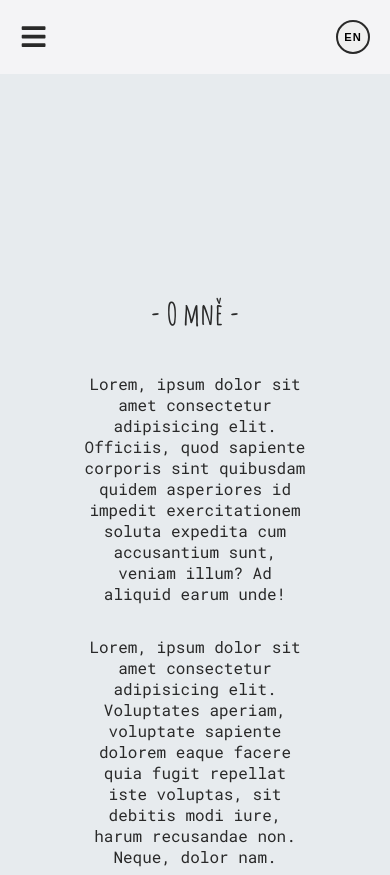
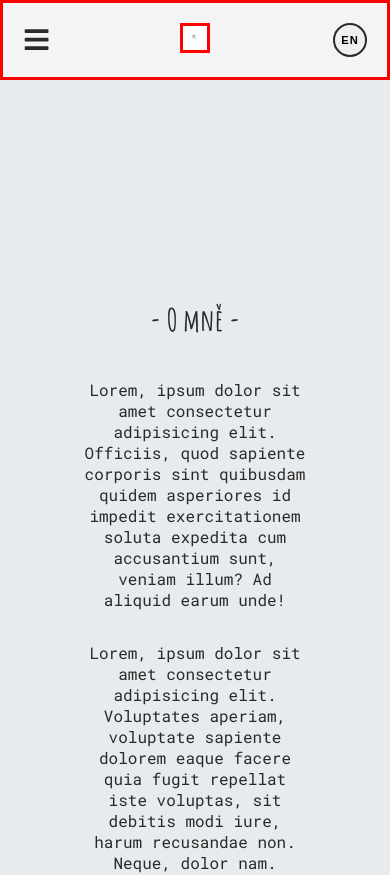
Before and after one commit to Maree13/paulinesky-studio, a React (Create React App) app: page /aboutme in a window 390 px wide. Shown: the top 875 px of the page. Built offline with nearby package versions, Linux system fonts and the light colour scheme; a web font is replaced by a local one.

Commit message:
miesto pre logo, ale potrebujem previest jpg na vector

```diff
--- a/src/components/Navbar.js
+++ b/src/components/Navbar.js
@@ -3,6 +3,7 @@ import { FaBars, FaTimes } from 'react-icons/fa'; // Importing icons
 import { useTranslation } from 'react-i18next';
 import { useState } from 'react';
 import SocialMediaLinks from './SocialMediaLinks';
+import logo from '../imglogo/cele_logo.jpg';
 
 const Navbar = () => {
   const [isOpen, setIsOpen] = useState(false); // Initialize state
@@ -33,6 +34,10 @@ const Navbar = () => {
         {isOpen ? <FaTimes /> : <FaBars />}
         {/* Toggle icon based on isOpen state */}
       </button>
+
+      <div className="logo-container">
+        <img className="logo" src={logo} alt="Logo" />
+      </div>
 
       {/* Tlačidlo na prepínanie jazykov, umístěné vedle hamburger menu */}
       <button className="language-toggle" onClick={toggleLanguage}>
@@ -92,6 +97,7 @@ const Navbar = () => {
             {t('contact')}
           </Link>
         </div>
+
         <SocialMediaLinks />
 
         {/* <div className="english">En</div> */}
@@ -101,6 +107,10 @@ const Navbar = () => {
         </button> */}
         {/* <div className="english">{t('english')}</div> */}
       </nav>
+
+      {/* <div className="logo-container">
+        <img className="logo" src={logo} alt="Logo" />
+      </div> */}
     </header>
   );
 };
--- a/src/index.css
+++ b/src/index.css
@@ -187,6 +187,9 @@ header {
     flex-direction: row;
     /* background-color: var(--background-header-1); */
     padding: 10px;
+    border: 3px solid red;
+    align-items: center;
+    justify-content: space-between;
   }
 
   .hamburger {
@@ -942,3 +945,16 @@ header {
 .footer-therms-and-conditions:hover {
   color: var(--color-4);
 }
+
+/* LOGO SA MUSI PREVIEST Z JPG NA SVG */
+.logo {
+  width: 30px;
+  height: 30px;
+  border: solid 3px red;
+}
+
+@media (max-width: 768px) {
+  .logo {
+    /* order: 1; */
+  }
+}
```
Also changed, not shown: src/imglogo/cele_logo.jpg (added).
